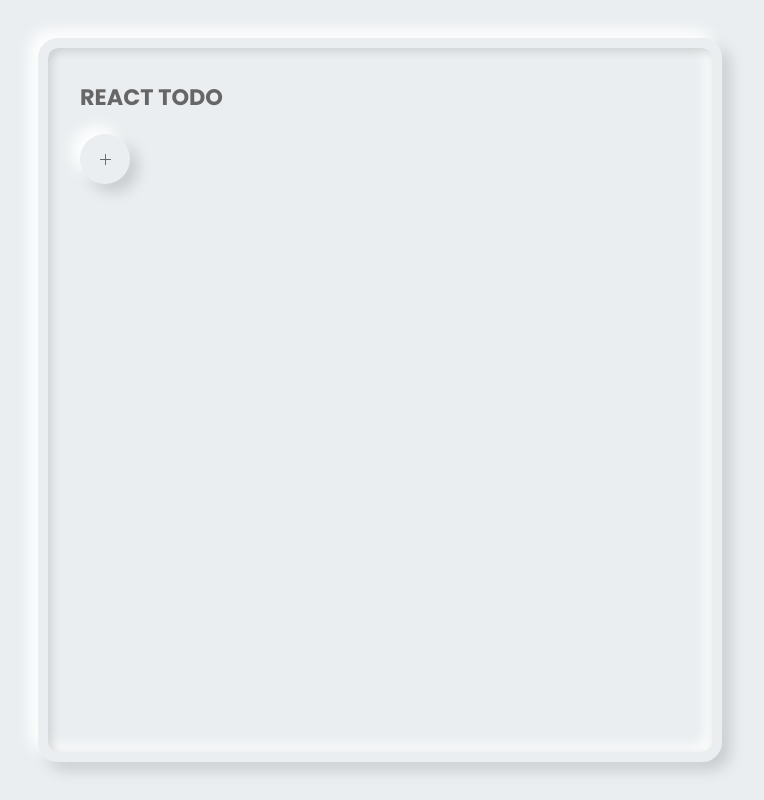
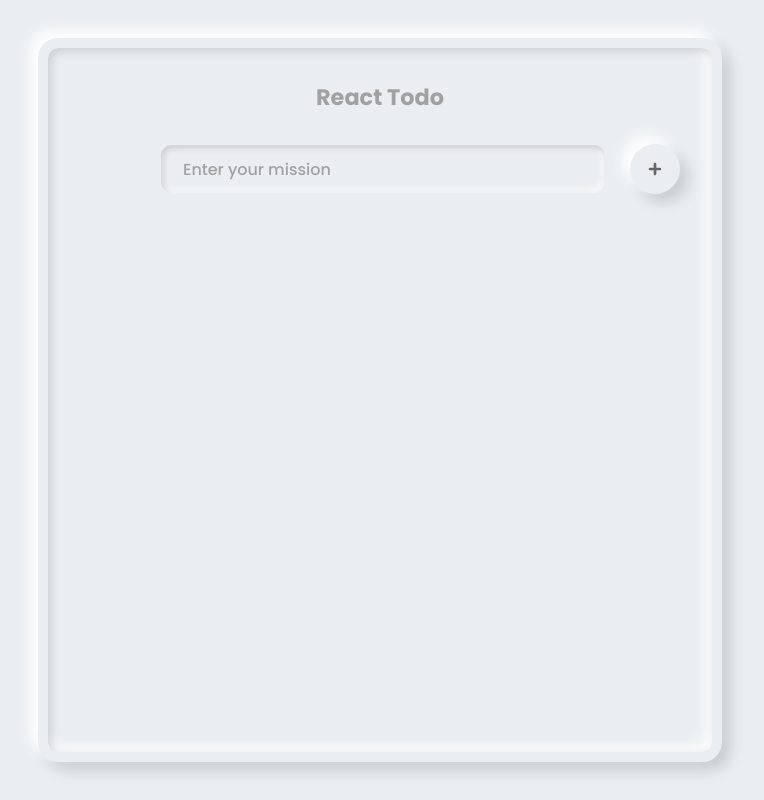
Before and after one commit to tyrants666/React-Todo, a React (Create React App) app: page / in a window 1280 px wide. Shown: the whole page, without its empty margins (260-1024 px from the left). Built offline with nearby package versions, Linux system fonts and the light colour scheme.

Commit message:
Input fioeld added

```diff
--- a/src/components/Button.js
+++ b/src/components/Button.js
@@ -3,7 +3,7 @@ import { BsPlusLg } from "react-icons/bs";
 
 const Button = () => {
     return (
-        <button className="btn btn-round"><BsPlusLg /></button>
+        <button className="btn btn-round btn-add"><BsPlusLg /></button>
     )
 }
 
--- a/src/components/Header.js
+++ b/src/components/Header.js
@@ -6,7 +6,10 @@ const Header = ({title}) => {
     return (
         <header className="header">
             <h4 style={headingStyles} >{title}</h4>
-            <Button />
+            <div className="flex">
+                <input type="text" placeholder="Enter your mission" />
+                <Button title="check"/>
+            </div>
             {/* <h4>{props.name}</h4> */}
         </header>
     )
@@ -21,10 +24,10 @@ Header.propTypes = {
 }
 
 const headingStyles = {
-    color: 'red',
+    margin: '0 0 30px 0',
     fontSize: '1.4rem',
-    color: 'var(--grey)',
-    textTransform: 'uppercase',
+    color: 'var(--text)',
+    textAlign: 'center',
 }
 
 
--- a/src/index.css
+++ b/src/index.css
@@ -4,6 +4,7 @@
   --core: #eaeef0;
   --primary : hsl(198, 89%, 55%);
   --grey: #666;
+  --text: #a1a1a1;
 }
 
 body {
@@ -15,6 +16,31 @@ body {
 code {
   font-family: source-code-pro, Menlo, Monaco, Consolas, 'Courier New',
     monospace;
+}
+input {
+  font-size: 1rem;
+  background: var(--core);
+  box-shadow: inset 2px 3px 6px #ccc,
+    inset -3px -3px 7px #fbfbfb;
+  outline: none;
+  font-family: 'Poppins', sans-serif;
+}
+::-webkit-input-placeholder {
+  color: var(--text);
+}
+
+:-ms-input-placeholder {
+  color: var(--text);
+}
+
+::placeholder {
+  color: var(--text);
+}
+
+.flex {
+  display: flex;
+  align-items: center;
+  justify-content: right;
 }
 
 .App {
@@ -28,7 +54,7 @@ code {
 .App .container {
   font-size: 1rem;
   padding: 2em;
-  width: 70%;
+  width: 65%;
   border: 10px solid var(--core);
   border-radius: 20px;
   overflow: hidden;
@@ -44,9 +70,21 @@ code {
 header h4 {
   margin: 0 0 20px 0;
 }
+header input {
+  font-weight: 500;
+  border-radius: 11px;
+  border: none;
+  padding-left: 22px;
+  height: 46px;
+  color: var(--text);
+  width: 70%;
+  margin-right: 25px;
+}
 
 /* Button Component ------------------------ */
-
+.btn-add {
+  margin-left: 20px;
+}
 .btn-round {
   all: unset;
   box-shadow: -8px -8px 15px #fff,
@@ -65,8 +103,9 @@ header h4 {
 }
 
 .btn-round svg {
-  width: 30%;
-  height: 30%;
+  stroke-width: 2px;
+  width: 40%;
   color: var(--grey);
   transition: .3s;
+  transform: scale(.9);
 }
```
